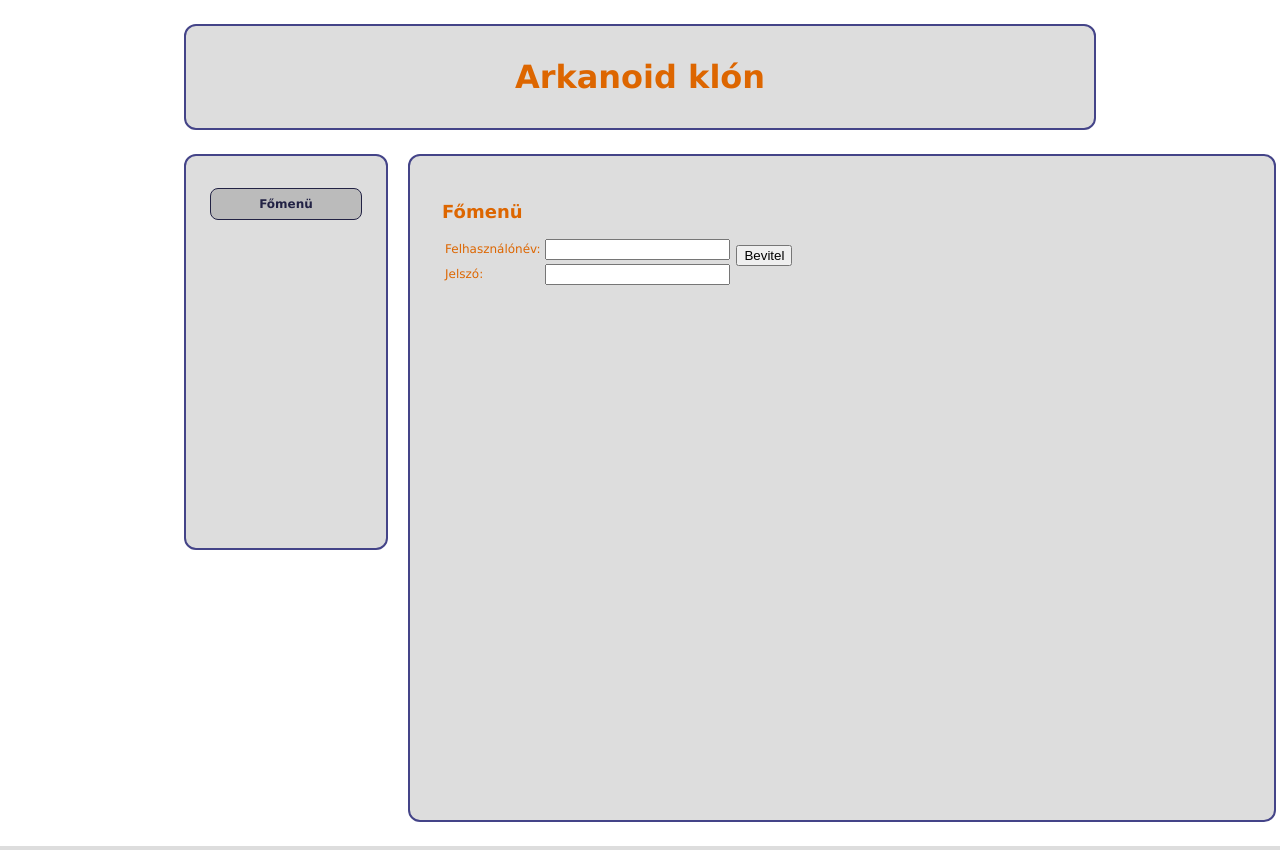
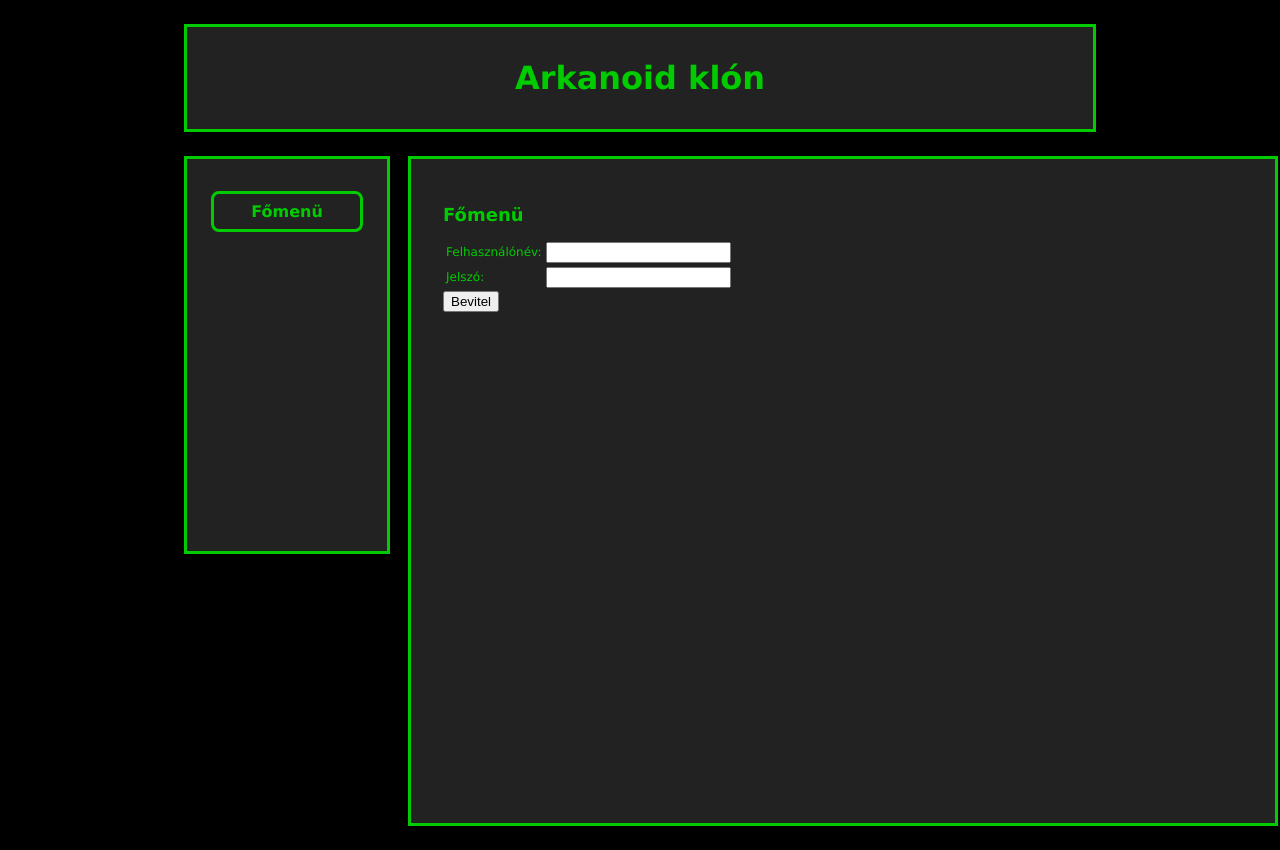
Before and after one commit to mocsabika08/szakdolgozat, a PHP site: page / in a window 1280 px wide. Run offline with PHP 8.4, Linux system fonts and the light colour scheme; data comes from the database, SQL or seed files in the repository; data that the repository does not hold is empty.

Commit message:
better colors

```diff
--- a/js/time.js
+++ b/js/time.js
@@ -32,7 +32,7 @@ let lives = 3;
 let leftArrow = false;
 let rightArrow = false;
 
-let millisecond = 5;
+let millisecond = 300;
 let timer = setInterval(Timer, 1000);
 
 function PaddleCollision(){
--- a/style.css
+++ b/style.css
@@ -9,26 +9,24 @@
     display:inline;
 }
 
-table
+html
 {
-    display: inline;
+    background-color: black;
 }
 
 div.keret
 {
     width: 960px;
-    border: solid 0px gray;
     margin: 24px auto;
 }
 
 div.belso
 {
     margin: 24px;
-    background-color: #DDD;
-    border: solid 2px #448;
-    border-radius:  12px;
+    background-color: #222;
+    border: solid 3px #00CC00;
     font-family: Verdana;
-    color: #D60;
+    color: #00CC00;
 }
 
 div.felso
@@ -64,19 +62,18 @@ div.bal a
 {
     display: block;
     text-decoration: none;
-    border: solid 1px #224;
+    border: solid 3px #00CC00;
     border-radius: 8px;
     margin: 8px 24px;
     padding: 8px;
-    background-color: #BBB;
-    color: #224;
-    font-size: 12px;
+    background-color: #222;
+    color: #00CC00;
     font-weight: bold;
 }
 
 div.bal a:hover
 {
-    background-color: #FFF;
-    border: solid 1px #22A;
-    color: #22A;
+    background-color: #00CC00;
+    border: solid 3px #00CC00;
+    color: #222;
 }
```
Also changed, not shown: 1 other file.
